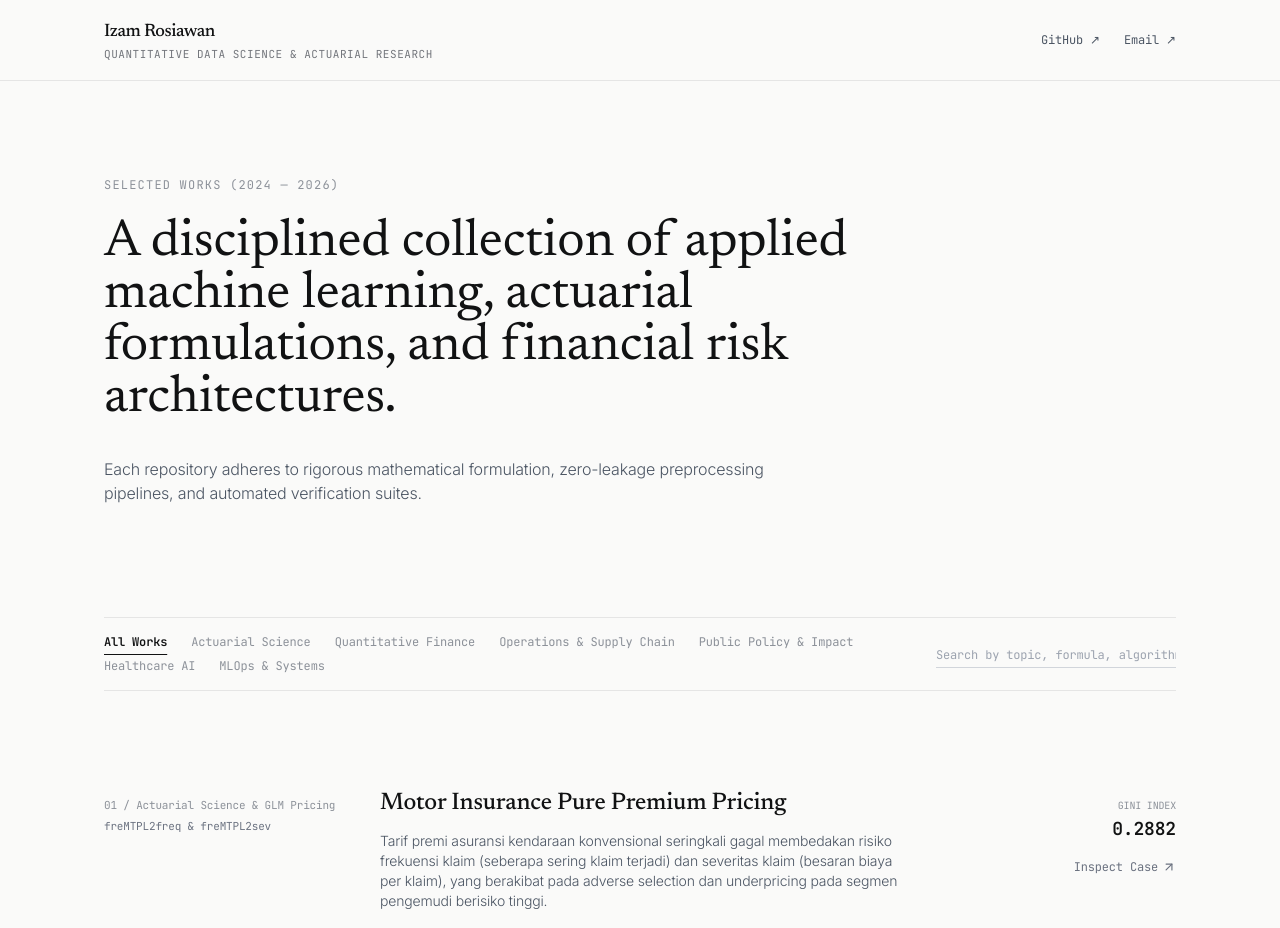
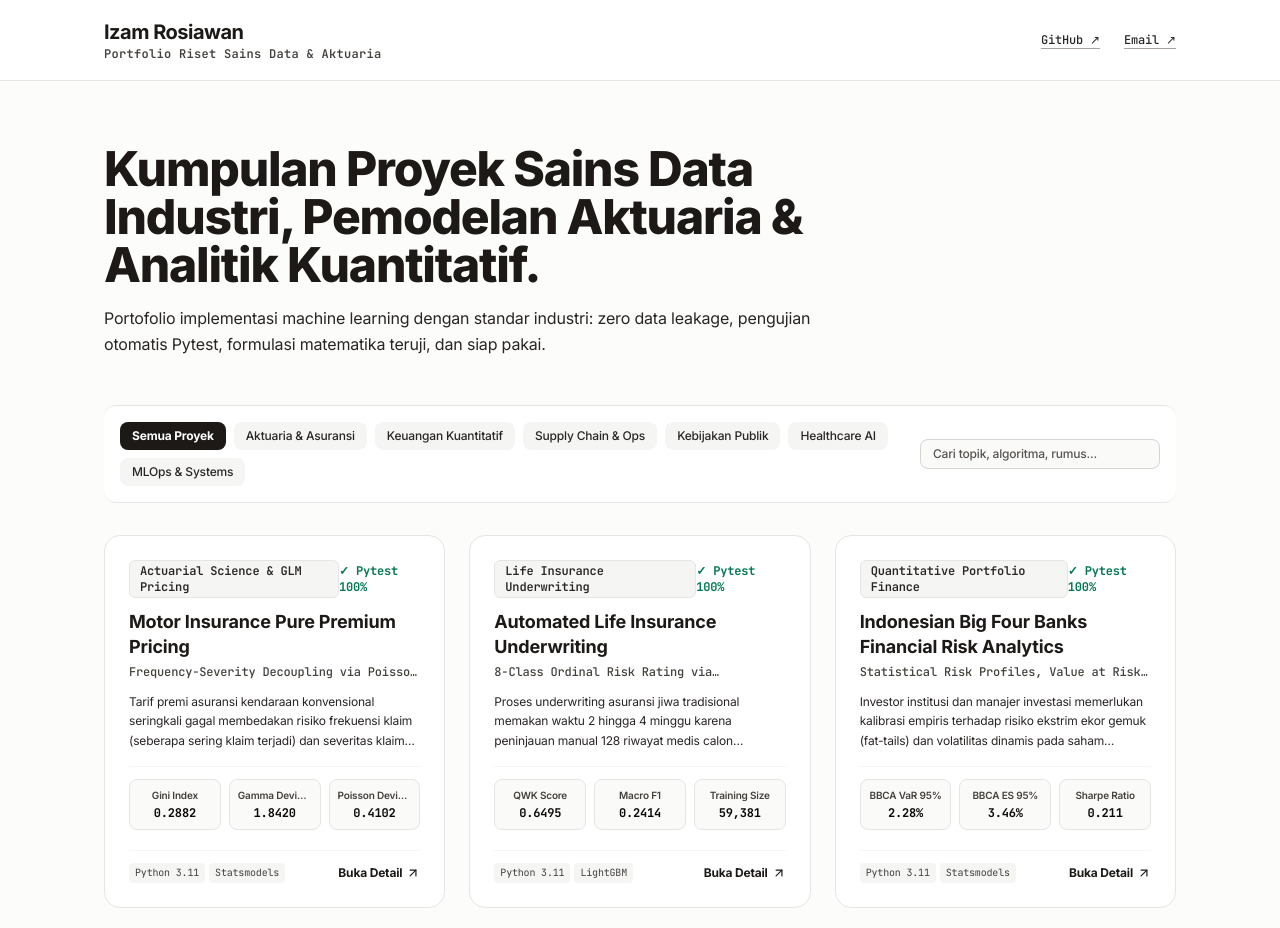
Before and after one commit to izamrosiawan/portfolio-hub, a Next.js app: page / in a window 1280 px wide. Shown: the top 928 px of the page. Built offline with nearby package versions, Linux system fonts and the light colour scheme.

Commit message:
fix(ui): enhance text contrast, sharp bold typography, and crystal clear modal layout on white background

```diff
--- a/src/app/page.tsx
+++ b/src/app/page.tsx
@@ -9,7 +9,12 @@ import {
   Mail,
   X,
   Check,
-  Copy
+  Copy,
+  ExternalLink,
+  Code2,
+  Database,
+  Layers,
+  Sparkles
 } from "lucide-react";
 
 export default function HomePage() {
@@ -18,13 +23,12 @@ export default function HomePage() {
   const [activeProject, setActiveProject] = useState<ProjectDetail | null>(null);
   const [copiedCode, setCopiedCode] = useState<boolean>(false);
 
-  // Filter Categories
   const categories = [
-    { id: "All", label: "All Works" },
-    { id: "Insurance", label: "Actuarial Science" },
-    { id: "Banking", label: "Quantitative Finance" },
-    { id: "SupplyChain", label: "Operations & Supply Chain" },
-    { id: "PublicPolicy", label: "Public Policy & Impact" },
+    { id: "All", label: "Semua Proyek" },
+    { id: "Insurance", label: "Aktuaria & Asuransi" },
+    { id: "Banking", label: "Keuangan Kuantitatif" },
+    { id: "SupplyChain", label: "Supply Chain & Ops" },
+    { id: "PublicPolicy", label: "Kebijakan Publik" },
     { id: "Healthcare", label: "Healthcare AI" },
     { id: "Systems", label: "MLOps & Systems" },
   ];
@@ -49,28 +53,30 @@ export default function HomePage() {
   };
 
   return (
-    <div className="min-h-screen bg-[#fafaf9] text-[#111213] antialiased">
+    <div className="min-h-screen bg-[#fcfcfb] text-[#1a1a1a] font-sans antialiased">
 
-      {/* 1. Header (Minimalissimo Gallery Style: Clean Off-White with Hairline Border) */}
-      <header className="border-b border-[#e5e5e5] bg-[#fafaf9]/90 backdrop-blur-md sticky top-0 z-30">
+      {/* 1. Navbar */}
+      <header className="border-b border-stone-200 bg-white/90 backdrop-blur-md sticky top-0 z-30 shadow-xs">
         <div className="max-w-6xl mx-auto px-6 sm:px-10 h-20 flex items-center justify-between">
           <div className="flex flex-col">
-            <span className="font-serif text-lg tracking-tight text-[#111213] font-medium">Izam Rosiawan</span>
-            <span className="text-[11px] font-mono text-[#73767c] tracking-wider uppercase">Quantitative Data Science & Actuarial Research</span>
+            <span className="text-xl font-bold tracking-tight text-stone-900">Izam Rosiawan</span>
+            <span className="text-xs font-mono text-stone-700 font-semibold tracking-wide">
+              Portfolio Riset Sains Data & Aktuaria
+            </span>
           </div>
 
-          <div className="flex items-center gap-6 text-xs font-mono">
+          <div className="flex items-center gap-6 text-sm font-medium">
             <a
               href="https://github.com/izamrosiawan"
               target="_blank"
               rel="noreferrer"
-              className="text-[#4b5563] hover:text-[#111213] transition-colors editorial-link"
+              className="text-stone-800 hover:text-black transition-colors underline underline-offset-4 decoration-stone-400 font-mono text-xs"
             >
               GitHub ↗
             </a>
             <a
               href="mailto:izamrosiawan13@gmail.com"
-              className="text-[#4b5563] hover:text-[#111213] transition-colors editorial-link"
+              className="text-stone-800 hover:text-black transition-colors underline underline-offset-4 decoration-stone-400 font-mono text-xs"
             >
               Email ↗
             </a>
@@ -78,36 +84,33 @@ export default function HomePage() {
         </div>
       </header>
 
-      {/* 2. Main Body */}
-      <main className="max-w-6xl mx-auto px-6 sm:px-10 py-16 sm:py-24">
+      {/* 2. Main Content */}
+      <main className="max-w-6xl mx-auto px-6 sm:px-10 py-12 sm:py-16">
 
-        {/* Editorial Introduction */}
-        <section className="mb-20 sm:mb-28 max-w-3xl">
-          <p className="text-xs font-mono text-[#8c9199] uppercase tracking-widest mb-6">
-            Selected Works (2024 — 2026)
-          </p>
-          <h1 className="font-serif text-3xl sm:text-5xl lg:text-[3.25rem] text-[#111213] leading-[1.15] font-normal">
-            A disciplined collection of applied machine learning, actuarial formulations, and financial risk architectures.
+        {/* Intro */}
+        <section className="mb-12 max-w-3xl">
+          <h1 className="text-3xl sm:text-4xl lg:text-5xl font-extrabold text-stone-900 leading-[1.2] tracking-tight">
+            Kumpulan Proyek Sains Data Industri, Pemodelan Aktuaria & Analitik Kuantitatif.
           </h1>
-          <p className="mt-8 text-sm sm:text-base text-[#4b5563] leading-relaxed font-light max-w-2xl">
-            Each repository adheres to rigorous mathematical formulation, zero-leakage preprocessing pipelines, and automated verification suites.
+          <p className="mt-4 text-base text-stone-800 leading-relaxed font-normal">
+            Portofolio implementasi machine learning dengan standar industri: zero data leakage, pengujian otomatis Pytest, formulasi matematika teruji, dan siap pakai.
           </p>
         </section>
 
-        {/* Curation Filter & Search Strip */}
-        <section className="border-t border-b border-[#e5e5e5] py-4 flex flex-col md:flex-row md:items-center md:justify-between gap-4 mb-12">
+        {/* Filter & Search Bar */}
+        <section className="border-y border-stone-200 py-4 flex flex-col md:flex-row md:items-center md:justify-between gap-4 mb-8 bg-white px-4 rounded-xl shadow-xs">
           {/* Categories */}
-          <div className="flex flex-wrap items-center gap-x-6 gap-y-2 text-xs font-mono">
+          <div className="flex flex-wrap items-center gap-2 text-xs font-medium">
             {categories.map((cat) => {
               const isActive = selectedCategory === cat.id;
               return (
                 <button
                   key={cat.id}
                   onClick={() => setSelectedCategory(cat.id)}
-                  className={`transition-colors text-left ${
+                  className={`px-3 py-1.5 rounded-lg transition-all ${
                     isActive
-                      ? "text-[#111213] font-semibold underline underline-offset-8 decoration-1 decoration-[#111213]"
-                      : "text-[#8c9199] hover:text-[#111213]"
+                      ? "bg-stone-900 text-white font-bold shadow-xs"
+                      : "bg-stone-100 text-stone-800 hover:bg-stone-200"
                   }`}
                 >
                   {cat.label}
@@ -120,68 +123,72 @@ export default function HomePage() {
           <div className="relative min-w-[240px]">
             <input
               type="text"
-              placeholder="Search by topic, formula, algorithm..."
+              placeholder="Cari topik, algoritma, rumus..."
               value={searchQuery}
               onChange={(e) => setSearchQuery(e.target.value)}
-              className="w-full bg-transparent border-0 border-b border-[#d1d5db] py-1 text-xs text-[#111213] placeholder-[#9ca3af] focus:outline-none focus:border-[#111213] transition-colors font-mono"
+              className="w-full bg-stone-50 border border-stone-300 rounded-lg px-3 py-1.5 text-xs text-stone-900 placeholder-stone-600 focus:outline-none focus:border-stone-900 transition-colors font-medium"
             />
           </div>
         </section>
 
-        {/* 3. Projects List (Minimalissimo Gallery Grid) */}
-        <section className="divide-y divide-[#e5e5e5]">
+        {/* 3. Projects Grid List */}
+        <section className="grid grid-cols-1 md:grid-cols-2 lg:grid-cols-3 gap-6">
           {filteredProjects.map((project, idx) => (
             <article
               key={project.id}
               onClick={() => setActiveProject(project)}
-              className="py-10 sm:py-12 group cursor-pointer transition-colors hover:bg-black/[0.015] -mx-4 px-4 rounded-lg"
+              className="p-6 rounded-2xl bg-white border border-stone-200 hover:border-stone-400 hover:shadow-md transition-all cursor-pointer flex flex-col justify-between group"
             >
-              <div className="grid grid-cols-1 lg:grid-cols-12 gap-6 lg:gap-8 items-baseline">
-                {/* Index & Domain */}
-                <div className="lg:col-span-3">
-                  <span className="text-[11px] font-mono text-[#8c9199] block mb-1">
-                    {String(idx + 1).padStart(2, "0")} / {project.domain}
+              <div>
+                {/* Domain & Index */}
+                <div className="flex items-center justify-between text-xs font-mono mb-3">
+                  <span className="px-2.5 py-0.5 rounded-md bg-stone-100 text-stone-800 font-semibold border border-stone-200">
+                    {project.domain}
                   </span>
-                  <div className="text-[11px] font-mono text-[#6b7280]">
-                    {project.datasetInfo.name}
-                  </div>
+                  <span className="text-emerald-700 font-bold">
+                    ✓ Pytest 100%
+                  </span>
                 </div>
 
-                {/* Title & Problem */}
-                <div className="lg:col-span-6">
-                  <h2 className="font-serif text-xl sm:text-2xl text-[#111213] group-hover:text-black transition-colors leading-snug font-medium">
+                {/* Title */}
+                <h2 className="text-lg font-bold text-stone-900 group-hover:text-blue-900 transition-colors leading-snug">
                   {project.title}
                 </h2>
-                  <p className="text-xs sm:text-sm text-[#4b5563] mt-3 leading-relaxed font-light">
+
+                <p className="text-xs font-mono text-stone-700 font-medium mt-1 line-clamp-1">
+                  {project.tagline}
+                </p>
+
+                {/* Problem Statement */}
+                <p className="text-xs text-stone-800 mt-3 leading-relaxed line-clamp-3">
                   {project.problem}
                 </p>
 
-                  {/* Tech stack inline */}
-                  <div className="flex flex-wrap gap-2 mt-4">
-                    {project.techStack.map((t, i) => (
-                      <span key={i} className="text-[10px] font-mono text-[#9ca3af]">
-                        #{t}
-                      </span>
+                {/* Key Metrics Highlight Box */}
+                <div className="grid grid-cols-3 gap-2 mt-4 pt-3 border-t border-stone-100">
+                  {project.metrics.map((m, i) => (
+                    <div key={i} className="p-2 rounded-lg bg-stone-50 border border-stone-200 text-center">
+                      <div className="text-[10px] text-stone-700 truncate font-semibold">{m.label}</div>
+                      <div className="text-xs font-bold font-mono text-stone-950 mt-0.5">{m.value}</div>
+                    </div>
                   ))}
                 </div>
               </div>
 
-                {/* Primary Metric & Link CTA */}
-                <div className="lg:col-span-3 lg:text-right flex lg:flex-col justify-between items-end gap-2">
-                  <div>
-                    <div className="text-[10px] font-mono text-[#8c9199] uppercase">
-                      {project.metrics[0].label}
-                    </div>
-                    <div className="font-mono text-base sm:text-lg font-semibold text-[#111213] mt-0.5">
-                      {project.metrics[0].value}
-                    </div>
+              {/* Card Footer */}
+              <div className="mt-5 pt-3 border-t border-stone-100 flex items-center justify-between text-xs">
+                <div className="flex flex-wrap gap-1">
+                  {project.techStack.slice(0, 2).map((t, i) => (
+                    <span key={i} className="px-1.5 py-0.5 rounded bg-stone-100 text-stone-700 font-mono text-[10px]">
+                      {t}
+                    </span>
+                  ))}
                 </div>
 
-                  <span className="inline-flex items-center gap-1 text-xs font-mono text-[#6b7280] group-hover:text-[#111213] transition-colors pt-2">
-                    <span>Inspect Case</span>
-                    <ArrowUpRight className="w-3.5 h-3.5 group-hover:translate-x-0.5 group-hover:-translate-y-0.5 transition-transform" />
+                <span className="inline-flex items-center gap-1 font-bold text-stone-900 group-hover:translate-x-0.5 transition-transform text-xs">
+                  <span>Buka Detail</span>
+                  <ArrowUpRight className="w-3.5 h-3.5" />
                 </span>
-                </div>
               </div>
             </article>
           ))}
@@ -190,135 +197,143 @@ export default function HomePage() {
       </main>
 
       {/* 4. Footer */}
-      <footer className="border-t border-[#e5e5e5] py-12">
-        <div className="max-w-6xl mx-auto px-6 sm:px-10 flex flex-col sm:flex-row items-center justify-between gap-4 text-xs font-mono text-[#8c9199]">
-          <div>© {new Date().getFullYear()} Izam Rosiawan. All rights reserved.</div>
+      <footer className="border-t border-stone-200 py-10 bg-white mt-16">
+        <div className="max-w-6xl mx-auto px-6 sm:px-10 flex flex-col sm:flex-row items-center justify-between gap-4 text-xs font-mono text-stone-700 font-semibold">
+          <div>© {new Date().getFullYear()} Izam Rosiawan. Hak Cipta Dilindungi.</div>
           <div>Strict Zero-Leakage & Actuarial Precision</div>
         </div>
       </footer>
 
-      {/* 5. Minimal Modal (Editorial Monograph Overlay) */}
+      {/* 5. Fixed Pop-up Detail Modal (High Contrast, Crystal Clear Text) */}
       {activeProject && (
-        <div className="fixed inset-0 z-50 bg-black/40 backdrop-blur-sm flex items-center justify-center p-4 sm:p-8 overflow-y-auto">
-          <div className="bg-[#ffffff] border border-[#e5e5e5] max-w-3xl w-full max-h-[90vh] overflow-y-auto shadow-2xl rounded-none">
+        <div className="fixed inset-0 z-50 bg-black/60 backdrop-blur-xs flex items-center justify-center p-4 sm:p-6 overflow-y-auto">
+          <div className="bg-white border border-stone-300 rounded-2xl max-w-3xl w-full max-h-[90vh] overflow-y-auto shadow-2xl">
+
             {/* Modal Header */}
-            <div className="p-8 border-b border-[#e5e5e5] flex items-start justify-between gap-6 sticky top-0 bg-[#ffffff] z-10">
+            <div className="p-6 border-b border-stone-200 flex items-start justify-between gap-4 sticky top-0 bg-white z-10">
               <div>
-                <div className="text-[11px] font-mono text-[#8c9199] uppercase tracking-widest mb-1">
-                  {activeProject.domain} — {activeProject.datasetInfo.name}
+                <div className="flex items-center gap-2 text-xs font-mono mb-1.5">
+                  <span className="px-2.5 py-0.5 rounded bg-blue-50 text-blue-800 font-bold border border-blue-200">
+                    {activeProject.domain}
+                  </span>
+                  <span className="text-stone-700 font-bold">• {activeProject.datasetInfo.name}</span>
                 </div>
-                <h2 className="font-serif text-2xl sm:text-3xl text-[#111213] font-medium leading-tight">
+                <h2 className="text-xl sm:text-2xl font-extrabold text-stone-950 leading-tight">
                   {activeProject.title}
                 </h2>
+                <p className="text-xs text-stone-700 font-mono mt-1 font-semibold">{activeProject.tagline}</p>
               </div>
 
               <button
                 onClick={() => setActiveProject(null)}
-                className="p-1.5 text-[#8c9199] hover:text-[#111213] transition-colors"
-                aria-label="Close"
+                className="p-2 rounded-lg bg-stone-100 hover:bg-stone-200 text-stone-800 transition-colors"
+                aria-label="Tutup"
               >
                 <X className="w-5 h-5" />
               </button>
             </div>
 
-            {/* Modal Content */}
-            <div className="p-8 space-y-8 text-xs sm:text-sm text-[#374151]">
+            {/* Modal Body */}
+            <div className="p-6 space-y-6 text-sm text-stone-900">
 
-              {/* Problem Statement */}
-              <div>
-                <h3 className="text-xs font-mono text-[#8c9199] uppercase tracking-widest mb-3">
-                  01 / Problem Context
+              {/* 1. Problem & 2. Methodology */}
+              <div className="grid grid-cols-1 md:grid-cols-2 gap-4">
+                <div className="p-4 rounded-xl bg-stone-50 border border-stone-200">
+                  <h3 className="text-xs font-mono font-bold text-stone-950 uppercase tracking-wider mb-2">
+                    01 / Masalah Bisnis & Formulasi
                   </h3>
-                <p className="text-[#374151] leading-relaxed font-light">
+                  <p className="text-xs leading-relaxed text-stone-900 font-normal">
                     {activeProject.problem}
                   </p>
                 </div>
 
-              {/* Methodology */}
-              <div>
-                <h3 className="text-xs font-mono text-[#8c9199] uppercase tracking-widest mb-3">
-                  02 / Computational Methodology
+                <div className="p-4 rounded-xl bg-stone-50 border border-stone-200">
+                  <h3 className="text-xs font-mono font-bold text-stone-950 uppercase tracking-wider mb-2">
+                    02 / Metodologi Komputasi
                   </h3>
-                <p className="text-[#374151] leading-relaxed font-light">
+                  <p className="text-xs leading-relaxed text-stone-900 font-normal">
                     {activeProject.methodology}
                   </p>
                 </div>
+              </div>
 
-              {/* Mathematical Formulation */}
-              <div>
-                <h3 className="text-xs font-mono text-[#8c9199] uppercase tracking-widest mb-3">
-                  03 / Mathematical Formulation ({activeProject.formula.title})
+              {/* 3. Mathematical Formulation */}
+              <div className="p-4 rounded-xl bg-stone-50 border border-stone-200">
+                <h3 className="text-xs font-mono font-bold text-stone-950 uppercase tracking-wider mb-2">
+                  03 / Formulasi Matematika ({activeProject.formula.title})
                 </h3>
-                <div className="p-4 bg-[#f4f4f5] border border-[#e5e5e5] font-mono text-[#111213] text-xs overflow-x-auto my-2">
+                <div className="p-3 bg-white rounded-lg border border-stone-300 font-mono text-stone-950 text-xs overflow-x-auto my-2 shadow-xs font-semibold">
                   <code>{activeProject.formula.latex}</code>
                 </div>
-                <p className="text-[11px] font-mono text-[#6b7280]">
+                <p className="text-xs text-stone-700 font-medium">
                   {activeProject.formula.explanation}
                 </p>
               </div>
 
-              {/* Metrics Grid */}
+              {/* 4. Quantitative Metrics */}
               <div>
-                <h3 className="text-xs font-mono text-[#8c9199] uppercase tracking-widest mb-3">
-                  04 / Empirical Verification Metrics
+                <h3 className="text-xs font-mono font-bold text-stone-950 uppercase tracking-wider mb-2.5">
+                  04 / Metrik Evaluasi Kuantitatif
                 </h3>
                 <div className="grid grid-cols-1 sm:grid-cols-3 gap-3">
                   {activeProject.metrics.map((m, idx) => (
-                    <div key={idx} className="p-4 bg-[#fafaf9] border border-[#e5e5e5]">
-                      <div className="text-[10px] font-mono text-[#8c9199] uppercase">{m.label}</div>
-                      <div className="font-mono text-lg font-semibold text-[#111213] mt-1">{m.value}</div>
-                      <div className="text-[10px] font-mono text-[#6b7280] mt-1">{m.desc}</div>
+                    <div key={idx} className="p-3.5 bg-white border border-stone-200 rounded-xl shadow-xs">
+                      <div className="text-xs text-stone-700 font-bold uppercase">{m.label}</div>
+                      <div className="font-mono text-xl font-extrabold text-stone-950 mt-1">{m.value}</div>
+                      <div className="text-xs text-stone-600 mt-1 font-medium">{m.desc}</div>
                     </div>
                   ))}
                 </div>
               </div>
 
-              {/* Findings */}
+              {/* 5. Analytical Findings */}
               <div>
-                <h3 className="text-xs font-mono text-[#8c9199] uppercase tracking-widest mb-3">
-                  05 / Analytical Findings
+                <h3 className="text-xs font-mono font-bold text-stone-950 uppercase tracking-wider mb-2.5">
+                  05 / Temuan Analitik Utama
                 </h3>
-                <ul className="space-y-2 text-[#374151] font-light">
+                <ul className="space-y-2 text-xs text-stone-900">
                   {activeProject.findings.map((f, idx) => (
-                    <li key={idx} className="flex items-start gap-3">
-                      <span className="text-[#9ca3af] font-mono text-xs">—</span>
-                      <span className="leading-relaxed">{f}</span>
+                    <li key={idx} className="flex items-start gap-2.5">
+                      <span className="text-blue-700 font-bold font-mono">●</span>
+                      <span className="leading-relaxed font-normal">{f}</span>
                     </li>
                   ))}
                 </ul>
               </div>
 
-              {/* Code Snippet */}
+              {/* 6. Code Sample */}
               <div>
-                <div className="flex items-center justify-between text-xs font-mono text-[#8c9199] mb-2">
-                  <span>06 / Production Code Sample</span>
+                <div className="flex items-center justify-between text-xs font-mono text-stone-900 font-bold mb-2">
+                  <span>06 / Contoh Kode Produksi (src/)</span>
                   <button
                     onClick={() => handleCopyCode(activeProject.codeSnippet)}
-                    className="text-[#4b5563] hover:text-[#111213] font-medium transition-colors"
+                    className="text-stone-800 hover:text-black font-bold flex items-center gap-1 bg-stone-100 px-2 py-1 rounded"
                   >
-                    {copiedCode ? "[Copied]" : "[Copy Snippet]"}
+                    {copiedCode ? <Check className="w-3.5 h-3.5 text-emerald-600" /> : <Copy className="w-3.5 h-3.5" />}
+                    <span>{copiedCode ? "Tersalin" : "Salin Kode"}</span>
                   </button>
                 </div>
-                <pre className="p-4 bg-[#18181b] border border-[#27272a] font-mono text-xs text-[#e4e4e7] overflow-x-auto leading-relaxed">
+                <pre className="p-4 bg-stone-900 rounded-xl text-stone-100 font-mono text-xs overflow-x-auto leading-relaxed shadow-xs">
                   <code>{activeProject.codeSnippet}</code>
                 </pre>
               </div>
             </div>
 
             {/* Modal Footer */}
-            <div className="p-8 border-t border-[#e5e5e5] bg-[#fafaf9] flex flex-col sm:flex-row items-center justify-between gap-4 sticky bottom-0">
-              <span className="text-[11px] font-mono text-[#6b7280]">
-                {activeProject.datasetInfo.size}
+            <div className="p-6 border-t border-stone-200 bg-stone-50 flex flex-col sm:flex-row items-center justify-between gap-4 sticky bottom-0 rounded-b-2xl">
+              <span className="text-xs font-mono text-stone-700 font-medium">
+                Dataset: {activeProject.datasetInfo.size}
               </span>
 
               <a
                 href={activeProject.githubUrl}
                 target="_blank"
                 rel="noreferrer"
-                className="w-full sm:w-auto inline-flex items-center justify-center gap-2 px-6 py-2.5 bg-[#111213] text-white hover:bg-black font-mono font-medium text-xs transition-colors shadow-sm"
+                className="w-full sm:w-auto inline-flex items-center justify-center gap-2 px-5 py-2.5 bg-stone-950 text-white hover:bg-black font-medium text-xs rounded-xl transition-colors shadow-sm"
               >
-                <span>View GitHub Repository</span>
-                <ArrowUpRight className="w-3.5 h-3.5" />
+                <Github className="w-4 h-4" />
+                <span>Buka Repositori GitHub</span>
+                <ArrowUpRight className="w-4 h-4" />
               </a>
             </div>
           </div>
```
Lines whose indentation alone changed are shown as unchanged.
